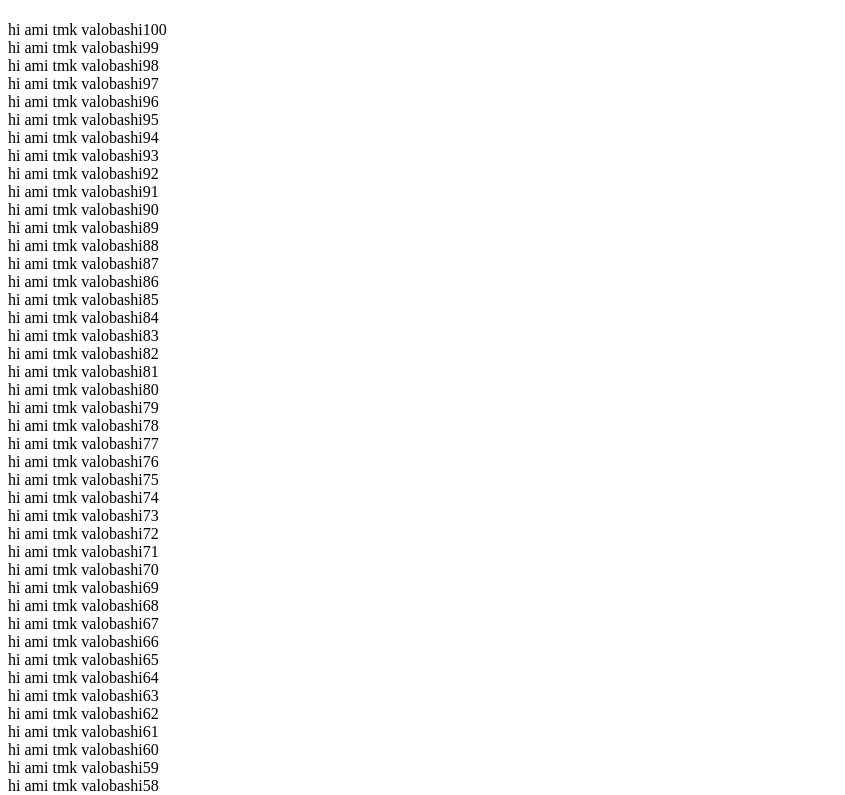
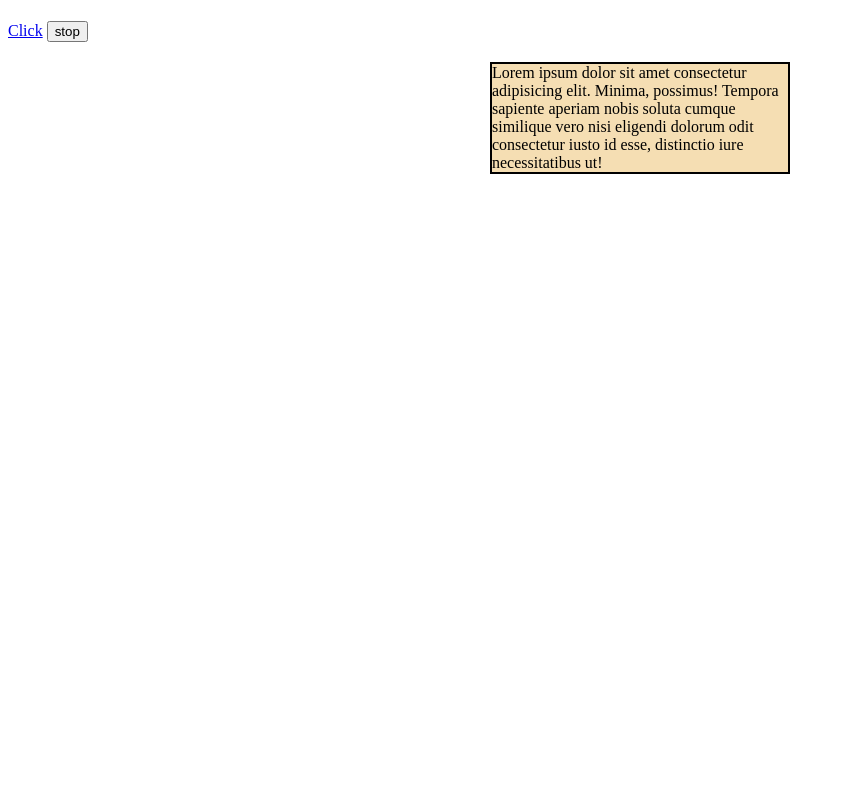
Before and after one commit to Sagor1243/Practice-HTMLCSS, a plain HTML site: page 3pra.html in a window 1280 px wide. Shown: the top 795 px of the page, without its empty margins (0-845 px from the left). Drawn offline with Linux system fonts and the light colour scheme.

Commit message:
stop Html && CSS

```diff
--- a/3pra.html
+++ b/3pra.html
@@ -377,11 +377,59 @@
                 },3000) -->
 
 
+                <!-- // var value = 2
+
+
+
+                // while( value <= 20) {
+                //     $('.ghotona').append('i love you' + value + '<br/>')
+
+                //     value ++;
+                // } -->
+
+
+                 <!-- <div class="ghotona">
+     <h1></h1>
+      </div> -->
+
+
+      <!-- var value = $('p').width();
+      $('h1').text(value)
+
+      var value = $('p').width();
+      $('h1').text(value)
+
+      var value = $('p').width();
+      $('h1').text(value)
+  -->
+  <!-- var value = $('p').width();
+  //     $('h1').text(value);
+
+
+  //    $('a').click(function(){
+
+  //      $('p').slideToggle(3000);
+
+  //    })
+
+  //    $('button').click(function(){
+
+  //      $('p').stop();
+
+  //    }) -->
 
 
 
 
 
+       <h1> </h1>
+
+       <a href="#">Click</a>
+
+       <button> stop</button>
+            <p>
+                Lorem ipsum dolor sit amet consectetur adipisicing elit. Minima, possimus! Tempora sapiente aperiam nobis soluta cumque similique vero nisi eligendi dolorum odit consectetur iusto id esse, distinctio iure necessitatibus ut!
+            </p>
 
 
 
@@ -389,34 +437,25 @@
     <script src="jquery-3.6.3.min.js"></script>
 
 
-      <div class="ghotona">
-     <h1></h1>
-      </div>
 
 
 
 <script>
 
 
-// var value = 2
+
+   $('p').click(function(){
+
+    $(this).animate({height : '30vh' },3000, function(){
+        $(this).css('background color' , 'black');
+    })
+
+   })
 
 
 
-// while( value <= 20) {
-//     $('.ghotona').append('i love you' + value + '<br/>')
-
-//     value ++;
-// }
-
-var value = 100
 
 
-while (value >= 20 ) {
-    $('.ghotona').append('hi ami tmk valobashi' + value + '<br />')
-
-
-    value --;
-}
 
 
 </script>
--- a/style1.css
+++ b/style1.css
@@ -915,7 +915,7 @@ button{
 } */
 
 
-.box{
+/* .box{
     width: 400px;
     height: 400px;
     border: 1px solid black;
@@ -929,4 +929,19 @@ button{
     padding: 10px 100px  ;
 
 
+} */
+
+
+P{
+    width: 300px;
+    height: auto;
+    margin: 20px auto;
+    border: 2px solid black;
+    background: wheat;
+    box-sizing: border-box;
 }
+h1{
+    color:red;
+    font-family: tahoma;
+
+}
```
